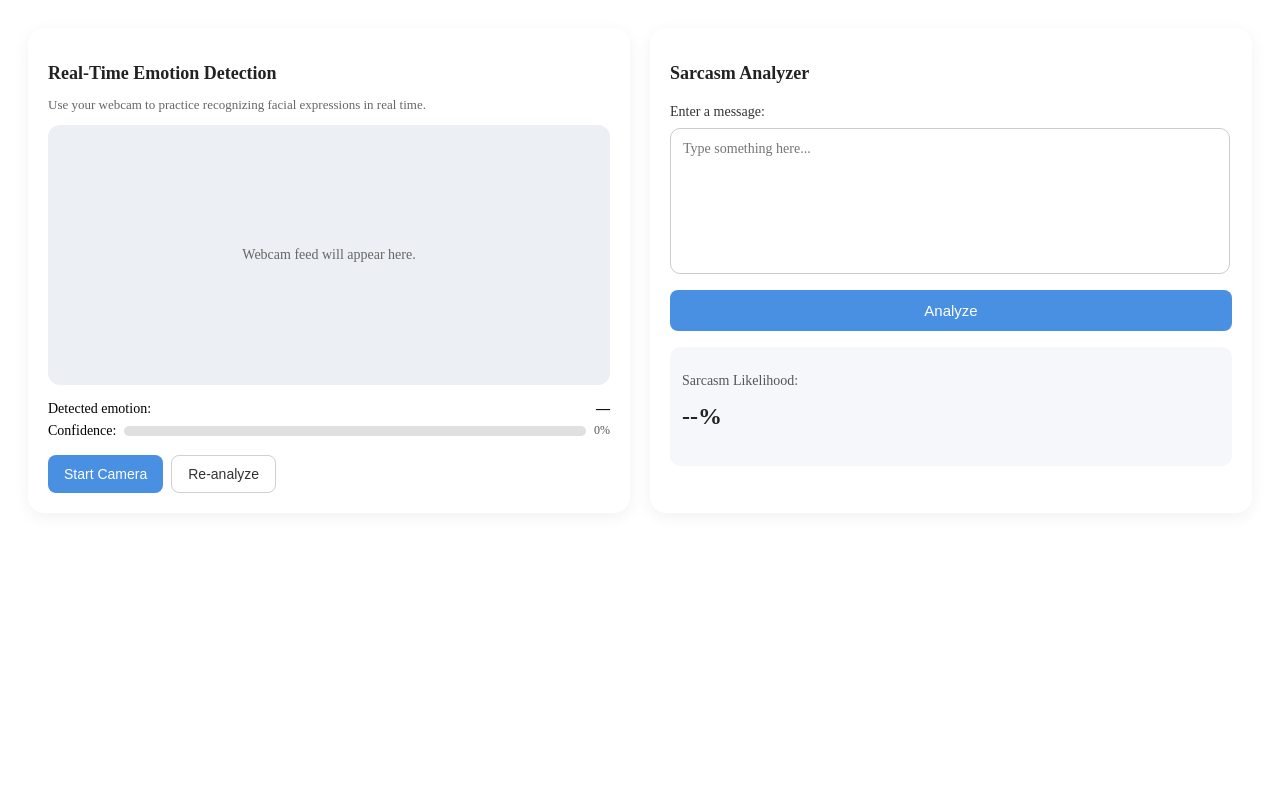
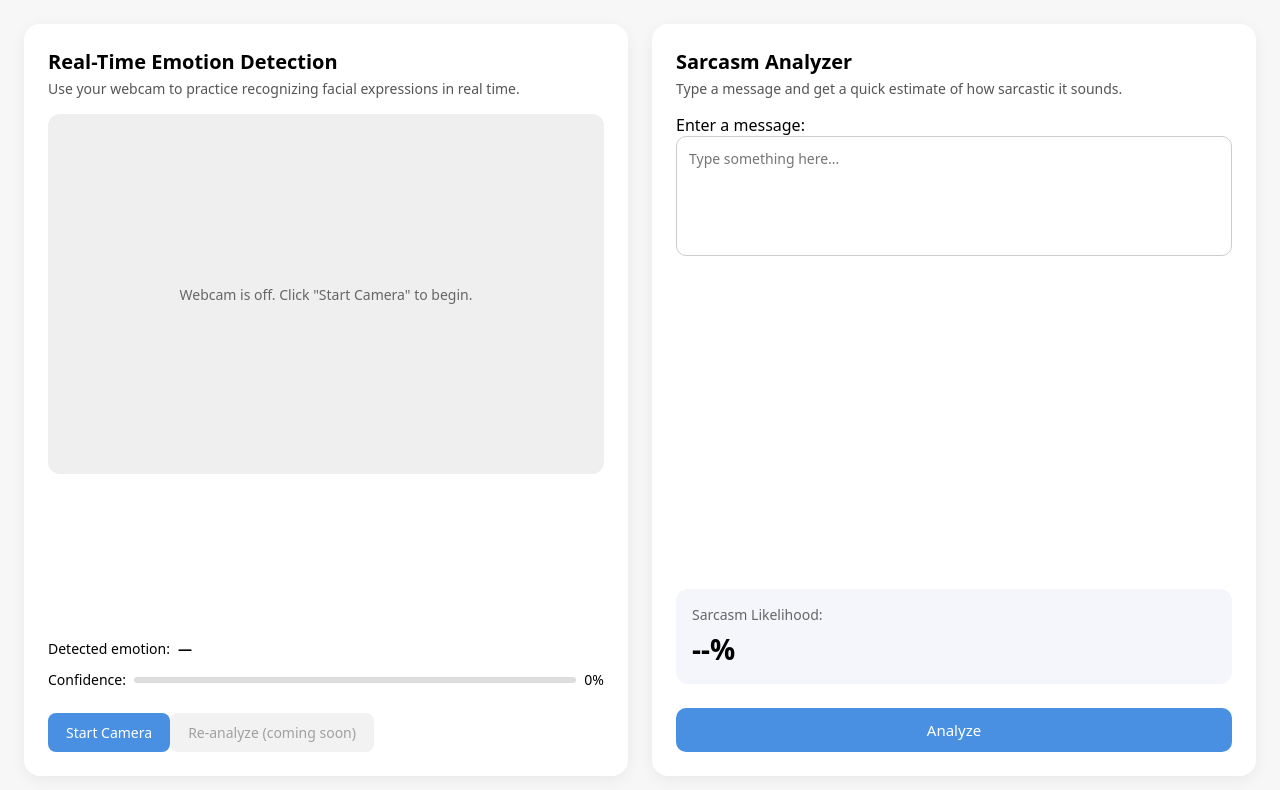
Before and after one commit to spiderpilo/Assistive-Social-Cue-Companion, a React (Vite) app in the folder client/: page / in a window 1280 px wide. Shown: the top 790 px of the page. Built offline with nearby package versions, Linux system fonts and the light colour scheme.

Commit message:
add webcam feature to emotion panel; UI touchups

```diff
--- a/client/src/App.jsx
+++ b/client/src/App.jsx
@@ -4,7 +4,7 @@ import "./styles.css";
 
 function App() {
   return (
-    <div className="app-container">
+    <div className="panel-container">
       <EmotionPanel />
       <SarcasmPanel />
     </div>
--- a/client/src/components/EmotionPanel.jsx
+++ b/client/src/components/EmotionPanel.jsx
@@ -1,19 +1,75 @@
+import { useEffect, useRef, useState } from "react";
+
 function EmotionPanel() {
+  const videoRef = useRef(null);
+  const [isCameraOn, setIsCameraOn] = useState(false);
+  const [error, setError] = useState("");
+
+  useEffect(() => {
+    if (!isCameraOn) {
+      if (videoRef.current && videoRef.current.srcObject) {
+        videoRef.current.srcObject.getTracks().forEach((t) => t.stop());
+      }
+      return;
+    }
+
+    async function start() {
+      try {
+        const stream = await navigator.mediaDevices.getUserMedia({
+          video: true,
+        });
+        if (videoRef.current) {
+          videoRef.current.srcObject = stream;
+        }
+      } catch (err) {
+        setError("Could not access webcam.");
+        setIsCameraOn(false);
+      }
+    }
+
+    start();
+
+    return () => {
+      if (videoRef.current && videoRef.current.srcObject) {
+        videoRef.current.srcObject.getTracks().forEach((t) => t.stop());
+      }
+    };
+  }, [isCameraOn]);
+
+  function handleToggleCamera() {
+    setIsCameraOn((prev) => !prev);
+    setError("");
+  }
+
   return (
     <section className="panel emotion-panel">
+      <div className="panel-header">
         <h2 className="panel-title">Real-Time Emotion Detection</h2>
         <p className="panel-subtitle">
-        Use your webcam to practice recognizing facial expressions in real time.
+          Use your webcam to practice recognizing facial expressions in real
+          time.
         </p>
-
-      {/* Webcam area */}
-      <div className="webcam-box">
-        <span className="placeholder-text">
-          Webcam feed will appear here.
-        </span>
       </div>
 
-      {/* Emotion + confidence */}
+      <div className="panel-main">
+        <div className="webcam-box">
+          <video
+            ref={videoRef}
+            autoPlay
+            playsInline
+            className="webcam-video"
+            style={{ display: isCameraOn ? "block" : "none" }}
+          />
+
+          {!isCameraOn && (
+            <span className="placeholder-text">
+              Webcam is off. Click "Start Camera" to begin.
+            </span>
+          )}
+        </div>
+
+        {error && <p className="error-text">{error}</p>}
+
         <div className="emotion-info">
           <div className="emotion-row">
             <span>Detected emotion:</span>
@@ -28,11 +84,18 @@ function EmotionPanel() {
             <span className="confidence-percent">0%</span>
           </div>
         </div>
+      </div>
 
-      {/* Buttons */}
+      <div className="panel-footer">
         <div className="emotion-buttons">
-        <button className="button button-primary">Start Camera</button>
-        <button className="button button-secondary">Re-analyze</button>
+          <button className="button button-primary" onClick={handleToggleCamera}>
+            {isCameraOn ? "Stop Camera" : "Start Camera"}
+          </button>
+
+          <button className="button button-secondary" disabled>
+            Re-analyze (coming soon)
+          </button>
+        </div>
       </div>
     </section>
   );
--- a/client/src/components/SarcasmPanel.jsx
+++ b/client/src/components/SarcasmPanel.jsx
@@ -1,17 +1,14 @@
 import { useState } from "react";
 
 function SarcasmPanel() {
-  // 1) STATE: what our UI needs to remember
-  const [inputText, setInputText] = useState("");      // what the user typed
-  const [sarcasmScore, setSarcasmScore] = useState(null); // 0–100, or null if nothing yet
-  const [sarcasmLabel, setSarcasmLabel] = useState("");   // text like "Likely sarcastic"
+  const [inputText, setInputText] = useState("");
+  const [sarcasmScore, setSarcasmScore] = useState(null);
+  const [sarcasmLabel, setSarcasmLabel] = useState("");
 
-  // 2) Handle typing in the textarea
-  function handleChange(event) {
-    setInputText(event.target.value);
+  function handleChange(e) {
+    setInputText(e.target.value);
   }
 
-  // 3) Handle clicking the "Analyze" button (mock logic for now)
   function handleAnalyze() {
     const trimmed = inputText.trim();
     if (!trimmed) {
@@ -20,48 +17,42 @@ function SarcasmPanel() {
       return;
     }
 
-    // ---- MOCK LOGIC (placeholder, to be replaced with real API later) ----
-    // Simple fake rule: longer / more intense messages → higher sarcasm %
-    const base = Math.min(trimmed.length, 100); // cap at 100
-    const randomNoise = Math.floor(Math.random() * 15); // make it feel less "robotic"
+    const base = Math.min(trimmed.length, 100);
+    const randomNoise = Math.floor(Math.random() * 15);
     const fakeScore = Math.min(base + randomNoise, 100);
 
     let label;
-    if (fakeScore > 70) {
-      label = "Very likely sarcastic";
-    } else if (fakeScore > 40) {
-      label = "Possibly sarcastic";
-    } else {
-      label = "Unlikely sarcastic";
-    }
+    if (fakeScore > 70) label = "Very likely sarcastic";
+    else if (fakeScore > 40) label = "Possibly sarcastic";
+    else label = "Unlikely sarcastic";
 
     setSarcasmScore(fakeScore);
     setSarcasmLabel(label);
   }
 
   return (
-    <div className="sarcasm-panel">
-      {/* Title */}
+    <section className="panel sarcasm-panel">
+      {/* HEADER */}
+      <div className="panel-header">
         <h2 className="panel-title">Sarcasm Analyzer</h2>
+        <p className="panel-subtitle">
+          Type a message and get a quick estimate of how sarcastic it sounds.
+        </p>
+      </div>
 
-      {/* Input Group */}
+      {/* MAIN */}
+      <div className="panel-main">
         <div className="input-section">
           <label htmlFor="sarcasmInput">Enter a message:</label>
           <textarea
             id="sarcasmInput"
             placeholder="Type something here..."
             className="sarcasm-textarea"
-          value={inputText}           // controlled by React state
-          onChange={handleChange}     // updates state as you type
+            value={inputText}
+            onChange={handleChange}
           />
         </div>
 
-      {/* Button */}
-      <button className="analyze-btn" onClick={handleAnalyze}>
-        Analyze
-      </button>
-
-      {/* Results Section */}
         <div className="results-section">
           <p className="result-label">Sarcasm Likelihood:</p>
           <p className="result-value">
@@ -72,6 +63,14 @@ function SarcasmPanel() {
           )}
         </div>
       </div>
+
+      {/* FOOTER */}
+      <div className="panel-footer">
+        <button className="analyze-btn" onClick={handleAnalyze}>
+          Analyze
+        </button>
+      </div>
+    </section>
   );
 }
 
--- a/client/src/styles.css
+++ b/client/src/styles.css
@@ -1,61 +1,106 @@
-.app-container {
-  display: flex;
-  gap: 20px;
-  padding: 20px;
+/* GLOBAL RESETS */
+* {
+  margin: 0;
+  padding: 0;
+  box-sizing: border-box;
+  font-family: system-ui, sans-serif;
 }
 
-/* Base card style */
-.panel {
-  flex: 1;
-  background: #ffffff;
-  border-radius: 16px;
-  padding: 20px;
-  box-shadow: 0 4px 16px rgba(0, 0, 0, 0.06);
+body {
+  background: #f7f7f7;
+  height: 100vh;
+  overflow: hidden;
 }
 
-/* Emotion panel specifics */
+/* MAIN CONTAINER: holds both panels side-by-side */
+.panel-container {
+  display: flex;
+  flex-direction: row;
+  gap: 24px;
+  width: 100%;
+  height: 100vh;
+  padding: 24px;
+}
+
+/* BOTH PANELS */
+.panel {
+  background: #fff;
+  padding: 24px;
+  border-radius: 16px;
+  flex: 1;
+  display: flex;
+  flex-direction: column;
+  gap: 16px;
+  height: 100%;
+  box-shadow: 0 4px 16px rgba(0, 0, 0, 0.06);
+  overflow: hidden;
+}
+
+/* HEADERS */
+.panel-header {
+  display: flex;
+  flex-direction: column;
+  gap: 4px;
+}
+
 .panel-title {
-  margin-bottom: 4px;
-  font-size: 18px;
+  font-size: 20px;
   font-weight: 600;
-  color: #222;
 }
 
 .panel-subtitle {
-  font-size: 13px;
-  color: #666;
-  margin-bottom: 12px;
+  font-size: 14px;
+  color: #555;
 }
 
-/* Webcam placeholder box */
+/* MAIN CONTENT AREA (stretches between header and footer) */
+.panel-main {
+  flex: 1;
+  display: flex;
+  flex-direction: column;
+  gap: 20px;
+  justify-content: space-between;
+  overflow: hidden;
+}
+
+/* FOOTER */
+.panel-footer {
+  margin-top: 8px;
+}
+
 .webcam-box {
-  margin-top: 8px;
+  background: #efefef;
+  border-radius: 12px;
+  height: 360px;  /* <-- bigger webcam area */
+  display: flex;
+  justify-content: center;
+  align-items: center;
+  position: relative;
+  overflow: hidden;
+}
+
+
+
+.webcam-video {
   width: 100%;
-  height: 260px;
-  background: #eceff4;
-  border-radius: 12px;
-  display: flex;
-  align-items: center;
-  justify-content: center;
-  color: #666;
+  height: 100%;
+  object-fit: cover;
 }
 
 .placeholder-text {
+  color: #666;
   font-size: 14px;
 }
 
-/* Emotion + confidence section */
+/* EMOTION INFO */
 .emotion-info {
-  margin-top: 16px;
+  display: flex;
+  flex-direction: column;
+  gap: 12px;
   font-size: 14px;
 }
 
-.emotion-row {
-  display: flex;
-  justify-content: space-between;
-  margin-bottom: 6px;
-}
-
+.emotion-row,
 .confidence-row {
   display: flex;
   align-items: center;
@@ -64,116 +109,91 @@
 
 .confidence-bar {
   flex: 1;
-  height: 10px;
-  background: #e0e0e0;
-  border-radius: 999px;
+  height: 6px;
+  background: #ddd;
+  border-radius: 4px;
   overflow: hidden;
 }
 
 .confidence-fill {
   height: 100%;
   background: #4a90e2;
-  width: 0%; /* we'll update this later with real data */
 }
 
-.confidence-percent {
-  font-size: 12px;
-  color: #555;
-}
-
-/* Buttons */
-.emotion-buttons {
-  margin-top: 16px;
-  display: flex;
-  gap: 8px;
-}
-
+/* BUTTONS */
 .button {
-  padding: 10px 16px;
+  padding: 10px 18px;
   border-radius: 8px;
   border: none;
+  font-size: 14px;
   cursor: pointer;
-  font-size: 14px;
 }
 
 .button-primary {
   background: #4a90e2;
-  color: #fff;
+  color: white;
+}
+
+.button-primary:hover {
+  background: #3b7ec6;
 }
 
 .button-secondary {
-  background: #ffffff;
-  border: 1px solid #d0d0d0;
-  color: #333;
+  background: #e6e6e6;
+  color: #444;
 }
 
-.sarcasm-panel {
-  flex: 1;
-  background: #ffffff;
-  padding: 20px;
-  border-radius: 16px;
-  box-shadow: 0 4px 16px rgba(0, 0, 0, 0.06);
-  display: flex;
-  flex-direction: column;
-  gap: 16px;
+.button-secondary:disabled {
+  opacity: 0.5;
+  cursor: default;
 }
 
-.input-section {
-  display: flex;
-  flex-direction: column;
-  gap: 8px;
-}
-
-.input-section label {
-  font-size: 14px;
-  color: #333;
-}
-
+/* SARCASM PANEL SPECIFIC */
 .sarcasm-textarea {
-  width: 95%;
+  width: 100%;
   height: 120px;
-  resize: none;
+  border-radius: 10px;
   padding: 12px;
-  border-radius: 10px;
   border: 1px solid #ccc;
   font-size: 14px;
-  font-family: inherit;
-}
-
-.sarcasm-textarea:focus {
-  outline: none;
-  border-color: #4a90e2;
-  box-shadow: 0 0 0 2px rgba(74, 144, 226, 0.2);
+  resize: none;
 }
 
 .analyze-btn {
-  padding: 12px;
+  width: 100%;
   background: #4a90e2;
   color: white;
   border: none;
-  border-radius: 8px;
+  padding: 12px;
+  font-size: 15px;
+  border-radius: 10px;
   cursor: pointer;
-  font-size: 15px;
-  transition: background 0.2s ease;
 }
 
 .analyze-btn:hover {
-  background: #3a78c2;
+  background: #3b7ec6;
 }
+
+/* RESULTS */
 .results-section {
-  background: #f5f7fa;
-  padding: 12px;
-  border-radius: 10px;
+  background: #f4f6fb;
+  padding: 16px;
+  border-radius: 12px;
 }
 
 .result-label {
   font-size: 14px;
-  color: #555;
+  color: #666;
 }
 
 .result-value {
-  font-size: 24px;
+  font-size: 28px;
   font-weight: bold;
-  margin-top: 4px;
-  color: #222;
+  margin-top: 6px;
 }
+
+.result-description {
+  margin-top: 8px;
+  color: #444;
+  font-size: 14px;
+}
```
Lines whose indentation alone changed are shown as unchanged.
